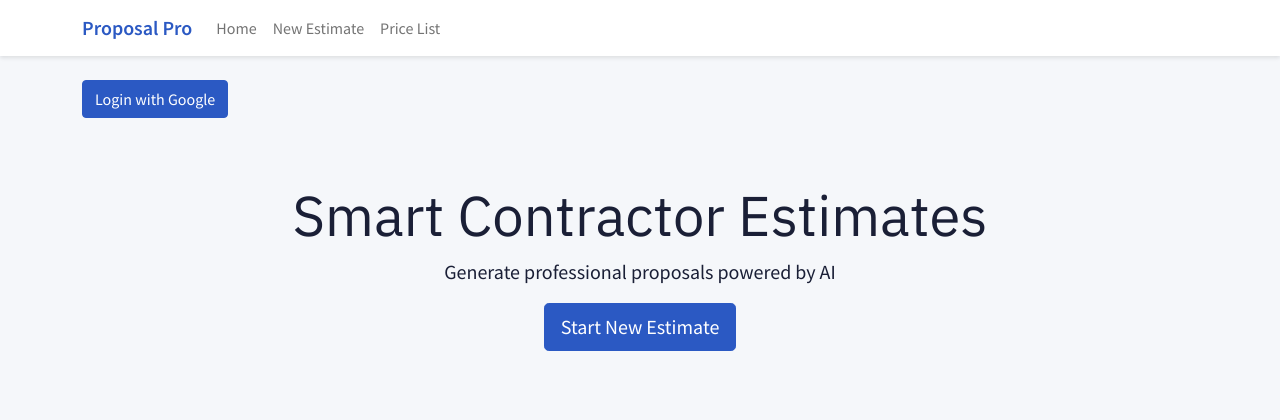
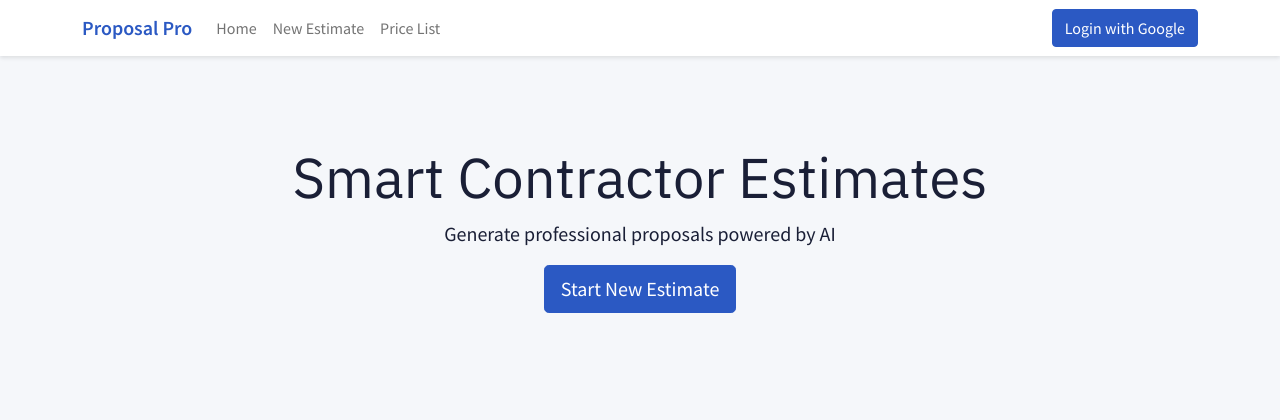
Before and after one commit to WesternBarbarian/proposal-pro, a Flask app: page / in a window 1280 px wide. Shown: the top 420 px of the page. Run offline with Flask 3, Linux system fonts and the light colour scheme; some libraries are stand-ins or nearby versions.

Commit message:
Assistant checkpoint: Move authentication to navbar
Assistant generated file changes:
- templates/base.html: Add authentication to navbar
- templates/index.html: Remove auth buttons from index

---

User prompt:

Can authentication, currently in @templates/index.html be moved to  @templates/base.html so that it shows to the right of navbar without impacting the security or functionality of the app?

```diff
--- a/templates/base.html
+++ b/templates/base.html
@@ -17,7 +17,7 @@
                 <span class="navbar-toggler-icon"></span>
             </button>
             <div class="collapse navbar-collapse" id="navbarNav">
-                <ul class="navbar-nav">
+                <ul class="navbar-nav me-auto">
                     <li class="nav-item">
                         <a class="nav-link" href="{{ url_for('index') }}">Home</a>
                     </li>
@@ -28,6 +28,13 @@
                         <a class="nav-link" href="{{ url_for('price_list') }}">Price List</a>
                     </li>
                 </ul>
+                <div class="navbar-nav">
+                    {% if not authenticated %}
+                        <a href="{{ url_for('login') }}" class="btn btn-primary">Login with Google</a>
+                    {% else %}
+                        <a href="{{ url_for('logout') }}" class="btn btn-secondary">Logout</a>
+                    {% endif %}
+                </div>
             </div>
         </div>
     </nav>
--- a/templates/index.html
+++ b/templates/index.html
@@ -1,11 +1,5 @@
 {% extends "base.html" %}
 {% block content %}
-    {% if not authenticated %}
-        <a href="{{ url_for('login') }}" class="btn btn-primary">Login with Google</a>
-    {% else %}
-        <a href="{{ url_for('logout') }}" class="btn btn-secondary">Logout</a>
-    {% endif %}
-
 <div class="hero-section text-center">
     <h1 class="display-4">Smart Contractor Estimates</h1>
     <p class="lead">Generate professional proposals powered by AI</p>
```
